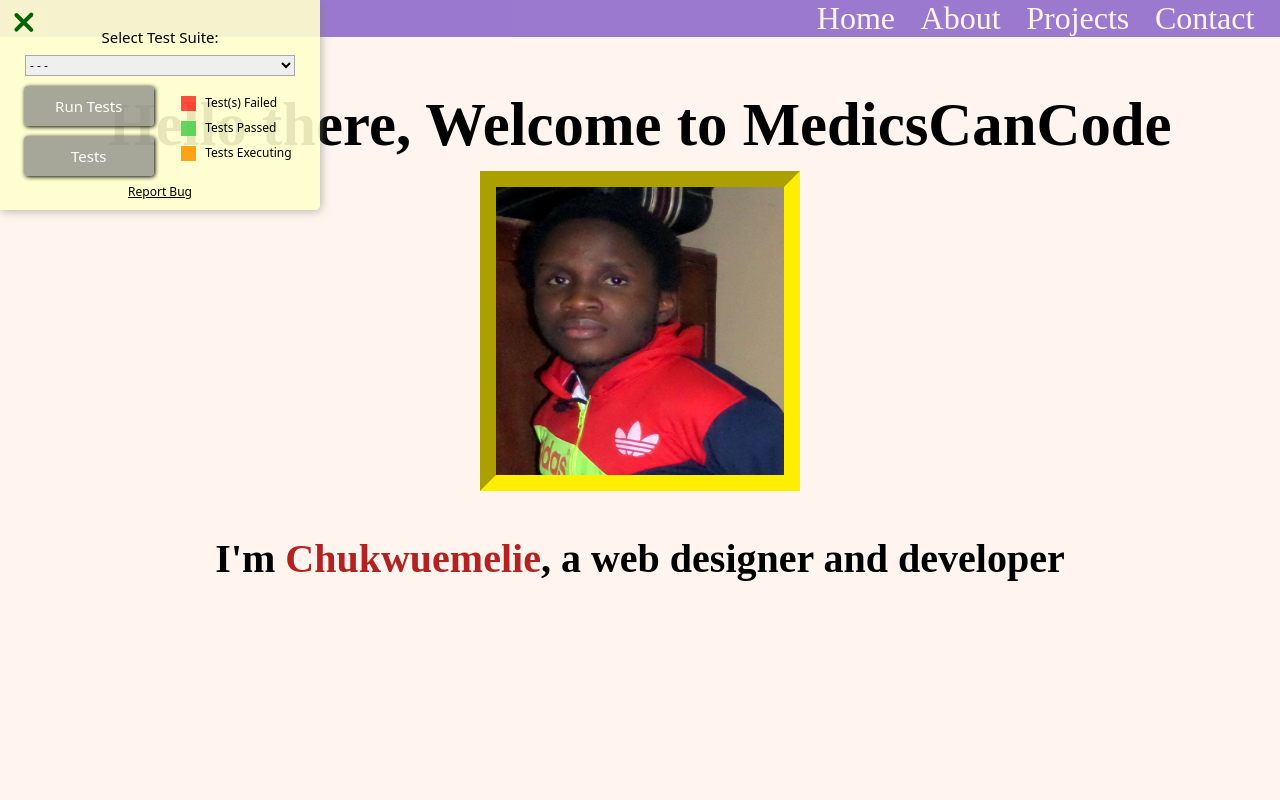
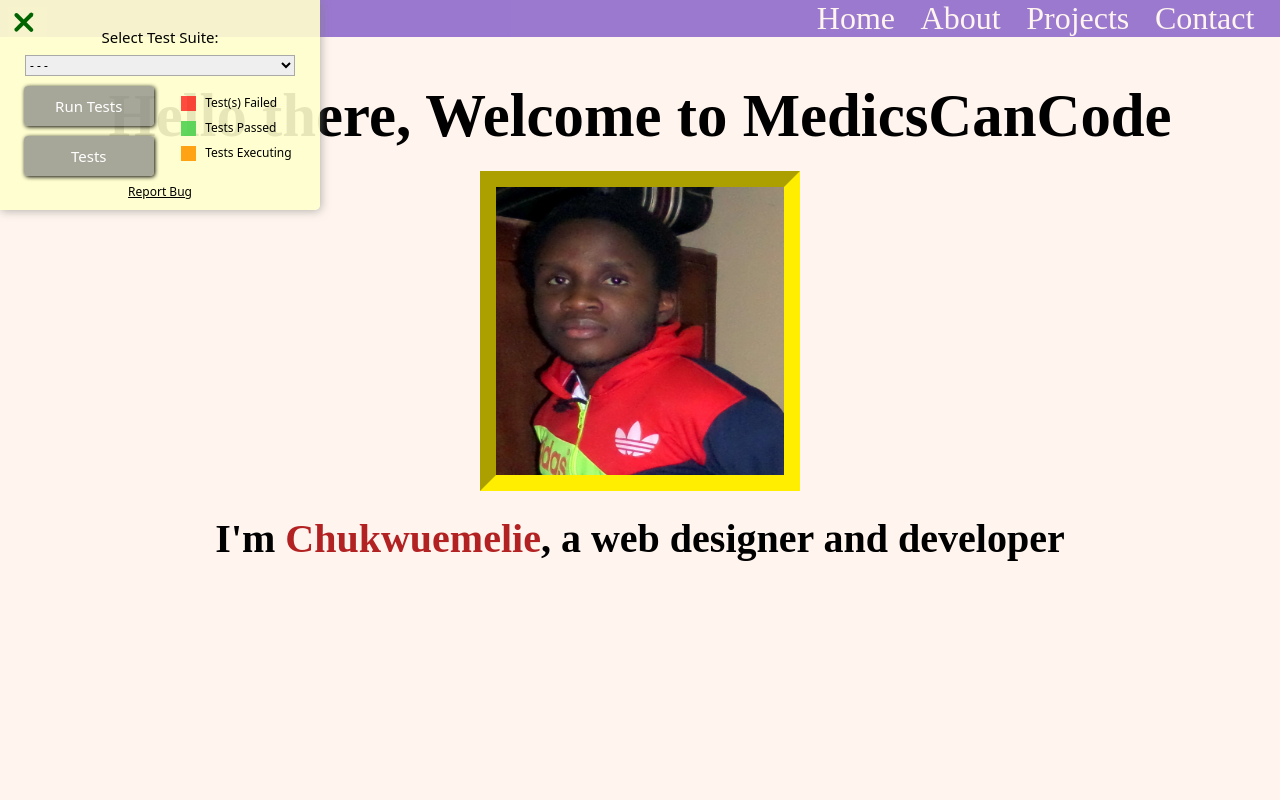
Before and after one commit to Chukwuemelie4/Personal-Portfolio-Page, a plain HTML site: page index.html in a window 1280 px wide. Shown: the top 800 px of the page. Drawn offline with Linux system fonts and the light colour scheme.

Commit message:
used em units

```diff
--- a/Stylesheet/Personal_Portfolio_Webpage.css
+++ b/Stylesheet/Personal_Portfolio_Webpage.css
@@ -12,8 +12,8 @@ nav a:hover { color: blueviolet;}
 
 #welcome-section {height: 100vh; background-color: seashell;}
 .welcomesection {text-align: center; }
-.welcome1 {font-size: 3.8em; position: relative; top: 5vh;}
-.welcome3 {font-size: 2.5em; position: relative; bottom: 0vh;}
+.welcome1 {font-size: 3.8em; position: relative; top: 0.5em;}
+.welcome3 {font-size: 2.5em; position: relative; bottom: 0.5em;}
 .welcome2 {color: firebrick;}
 
 
```
